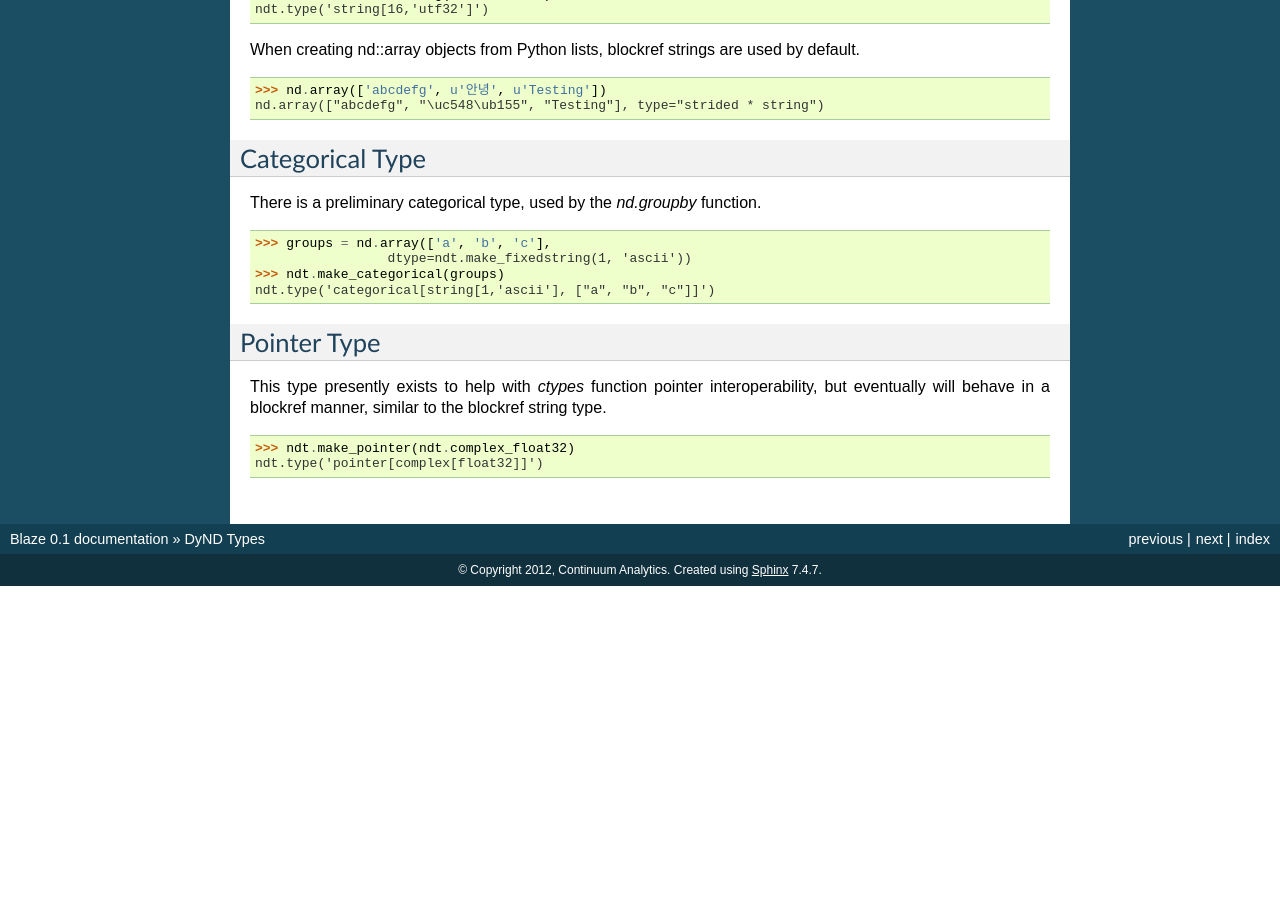
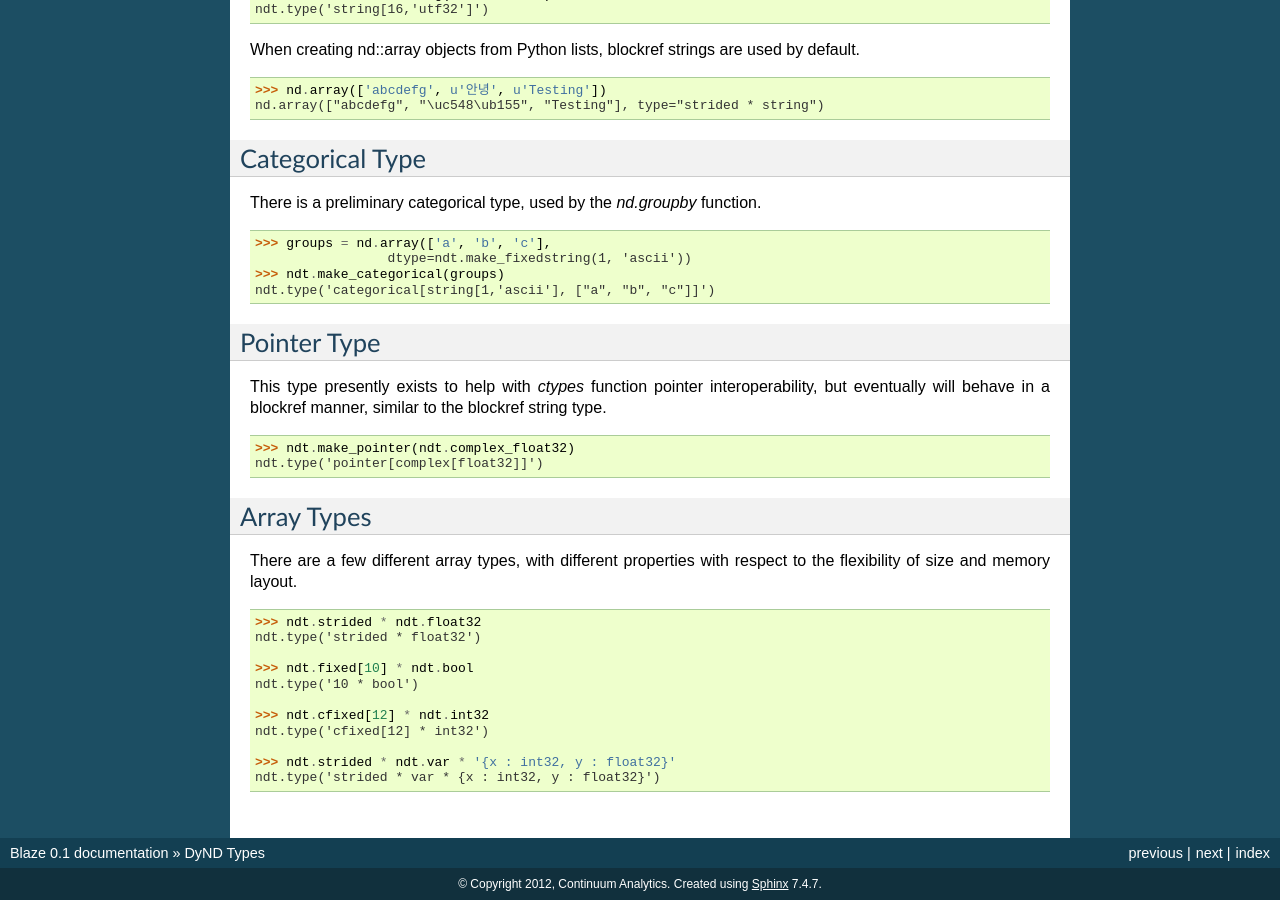
Before and after one commit to libdynd/dynd-python, a Sphinx documentation site: the page built from doc/source/type.rst, in a window 1280 px wide and 900 px high, scrolled down 1813 px. Built offline with Sphinx 7.4.7, drawn with Linux system fonts in a browser that asks for light colours; before the commit the page ends 2399 px from its top, so only the background shows below that.

Commit message:
Update docs, some dim helper tweaks

```diff
--- a/doc/source/array.rst
+++ b/doc/source/array.rst
@@ -150,11 +150,11 @@ There are some cases where a DyND array will not seamlessly convert
 into a NumPy array. The behavior of NumPy is usually to ignore errors
 that occur, and switch to an "object" array instead.
 
-... code-block:: python
+.. code-block:: python
 
     >>> x = nd.array([1, 2, 3]).ucast(ndt.float32)
     >>> x
-    nd.array([1, 2, 3], type="strided * convert<to=float32, from=int32>")
+    nd.array([1, 2, 3], type="strided * convert[to=float32, from=int32]")
     >>> np.array(x)
     Traceback (most recent call last):
       File "<stdin>", line 1, in <module>
--- a/doc/source/type.rst
+++ b/doc/source/type.rst
@@ -149,3 +149,23 @@ similar to the blockref string type.
 
     >>> ndt.make_pointer(ndt.complex_float32)
     ndt.type('pointer[complex[float32]]')
+
+Array Types
+-----------
+
+There are a few different array types, with different properties
+with respect to the flexibility of size and memory layout.
+
+.. code-block:: python
+
+    >>> ndt.strided * ndt.float32
+    ndt.type('strided * float32')
+
+    >>> ndt.fixed[10] * ndt.bool
+    ndt.type('10 * bool')
+
+    >>> ndt.cfixed[12] * ndt.int32
+    ndt.type('cfixed[12] * int32')
+
+    >>> ndt.strided * ndt.var * '{x : int32, y : float32}'
+    ndt.type('strided * var * {x : int32, y : float32}')
```
Also changed, not shown: doc/notebooks/CategoricalType.ipynb, doc/notebooks/DyNDFeatureTour.ipynb, 3 other files.
